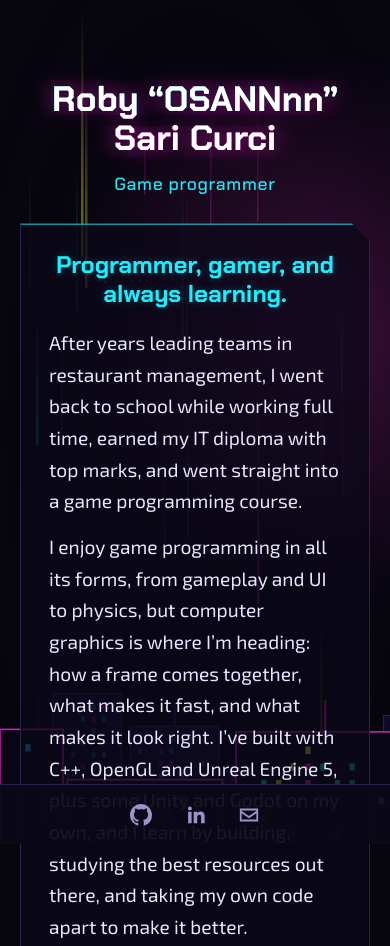
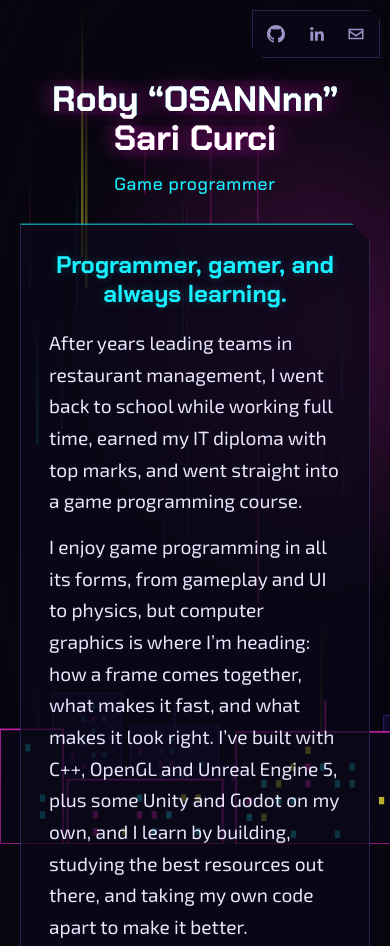
Before and after one commit to OSANNnn/OSANNnn.github.io, a plain HTML site: page index.html in a window 390 px wide. Shown: the top 946 px of the page. Drawn offline with Linux system fonts and the light colour scheme.

Commit message:
Add files via upload

```diff
--- a/index.html
+++ b/index.html
@@ -37,13 +37,13 @@ a{color:var(--cyan)}
 :focus-visible{outline:2px solid var(--yellow);outline-offset:3px}
 
 /* side rail */
-nav{position:fixed;top:0;bottom:0;left:0;width:64px;display:flex;flex-direction:column;align-items:center;justify-content:center;gap:10px;
-  background:linear-gradient(90deg,#0b0818,transparent);border-right:1px solid var(--line);z-index:5}
-nav a{width:44px;height:44px;display:grid;place-items:center;color:var(--muted);border:1px solid transparent;transition:.2s}
-nav a:hover,nav a:focus-visible{color:var(--cyan);border-color:var(--cyan);box-shadow:0 0 14px #19f0ff66,inset 0 0 10px #19f0ff22}
-nav svg{width:22px;height:22px;fill:currentColor}
+nav{position:fixed;top:14px;right:14px;display:flex;align-items:center;gap:4px;padding:5px;
+  background:#0b0818cc;-webkit-backdrop-filter:blur(8px);backdrop-filter:blur(8px);border:1px solid var(--line);z-index:5;
+  clip-path:polygon(0 0,calc(100% - 10px) 0,100% 10px,100% 100%,10px 100%,0 calc(100% - 10px))}
+nav a{width:36px;height:36px;display:grid;place-items:center;color:var(--muted);border:1px solid transparent;transition:.2s}
+nav a:hover,nav a:focus-visible{color:var(--cyan);border-color:var(--cyan);box-shadow:0 0 12px #19f0ff66,inset 0 0 8px #19f0ff22}
+nav svg{width:18px;height:18px;fill:currentColor}
 
-main{margin-left:64px}
 section{max-width:1040px;margin:0 auto;padding:0 clamp(20px,5vw,56px)}
 
 /* hero */
@@ -133,10 +133,7 @@ section{max-width:1040px;margin:0 auto;padding:0 clamp(20px,5vw,56px)}
 footer{position:relative;z-index:1;max-width:1040px;margin:0 auto;padding:40px clamp(20px,5vw,56px) 60px;color:var(--muted);border-top:1px solid var(--line)}
 
 @media (max-width:820px){
-  nav{top:auto;bottom:0;left:0;right:0;width:auto;height:60px;flex-direction:row;justify-content:center;padding-bottom:env(safe-area-inset-bottom,0px);
-    background:#0b0818ee;border-right:0;border-top:1px solid var(--line)}
-  main{margin-left:0}
-  footer{padding-bottom:110px}
+  nav{top:10px;right:10px}
   .project{margin-bottom:72px}
   .others{grid-template-columns:1fr}
   .project .info{grid-template-columns:1fr;gap:20px}
```
